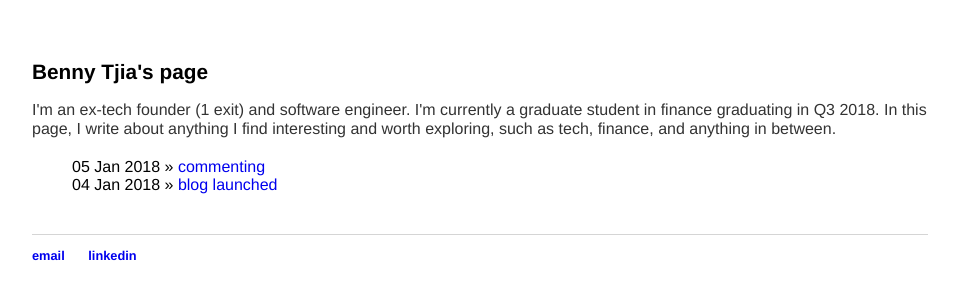
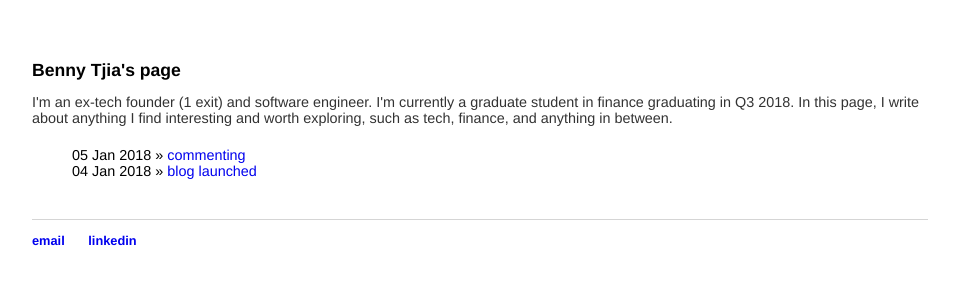
Before and after one commit to bennytjia/bennytjia.github.io, a Jekyll site: the page built from index.html, in a window 1280 px wide. Shown: the top 300 px of the page, without its empty margins (160-1119 px from the left). Built offline with Jekyll 4.4.1, drawn with Linux system fonts in a browser that asks for light colours.

Commit message:
changed font size

```diff
--- a/css/main.css
+++ b/css/main.css
@@ -19,11 +19,11 @@ a:hover {
     text-decoration: underline;
 }
 h1 {
-    font-size:1.3em;
+    font-size:1.1em;
 }
 p {
-    font-size: 1em;
-    line-height: 1.2em;
+    font-size: 0.9em;
+    line-height: 1.1em;
     color: #333;
 }
 footer {
@@ -33,12 +33,12 @@ footer {
 
 ul.posts {
     margin: 20px auto 40px;
-    font-size: 1em;
+    font-size: 0.9em;
 }
 
 ul.posts li {
     list-style: none;
 }
-ul.posts li.post-date{
-    font-size:0.8em;
+ul.posts li .post-date{
+    font-size:0.6em;
 }
```
